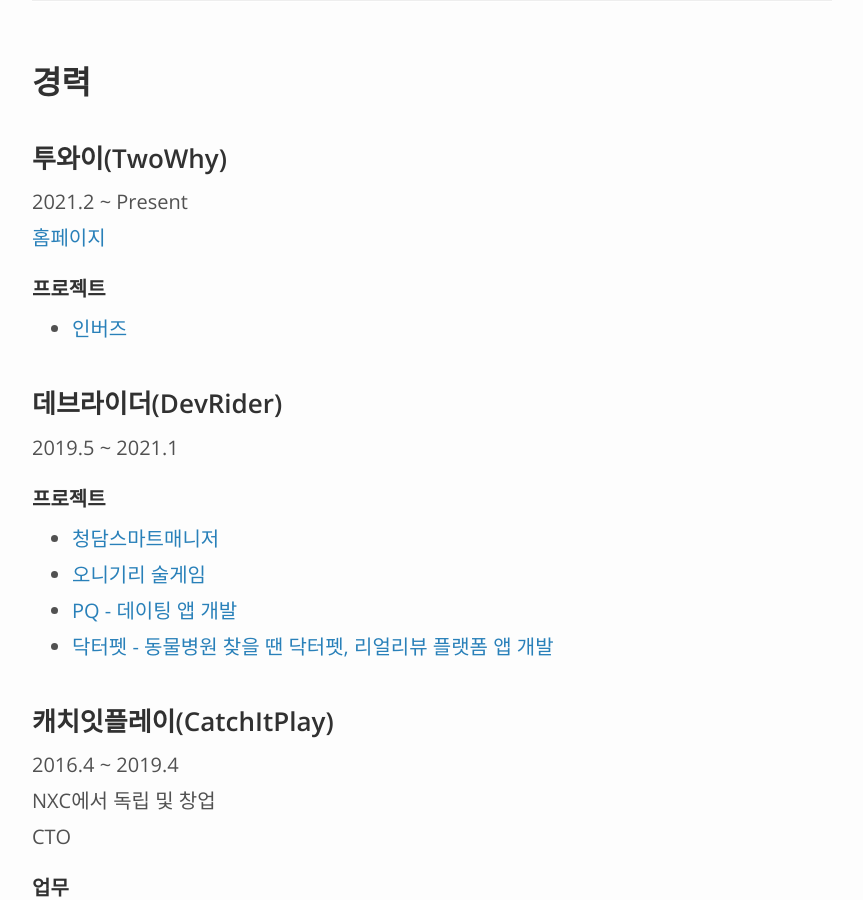
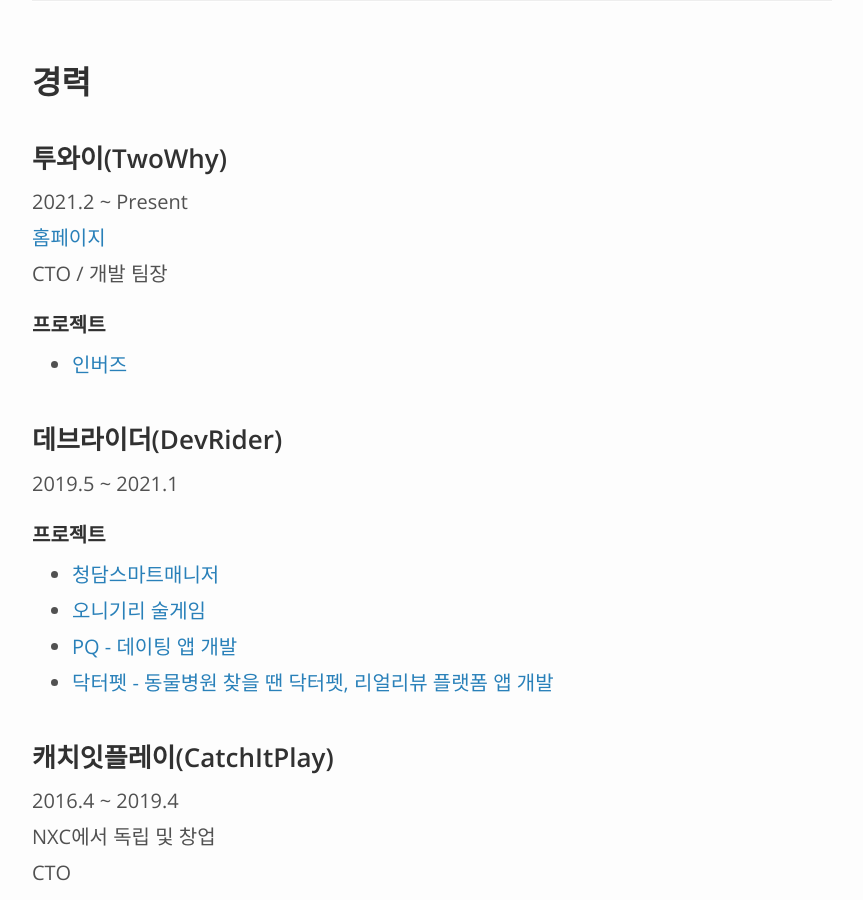
Before and after one commit to jangjang4080/jangjang4080.github.io, a Jekyll site: the page built from index.md, in a window 1280 px wide and 900 px high, scrolled down 770 px. Shown: the whole window, without its empty margins (208-1071 px from the left). Built offline with Jekyll 4.4.1, drawn with Linux system fonts in a browser that asks for light colours.

Commit message:
보안 업데이트

```diff
--- a/_includes/twowhy.md
+++ b/_includes/twowhy.md
@@ -1,5 +1,6 @@
 2021.2 ~ Present
 [홈페이지](https://twowhy.com)
+CTO / 개발 팀장
 
 #### 프로젝트
 * [인버즈](https://play.google.com/store/apps/details?id=com.twowhy.inbuzz&hl=ko&gl=US)
```
Also changed, not shown: Gemfile.lock (deleted), minima.gemspec, 1 other file.
